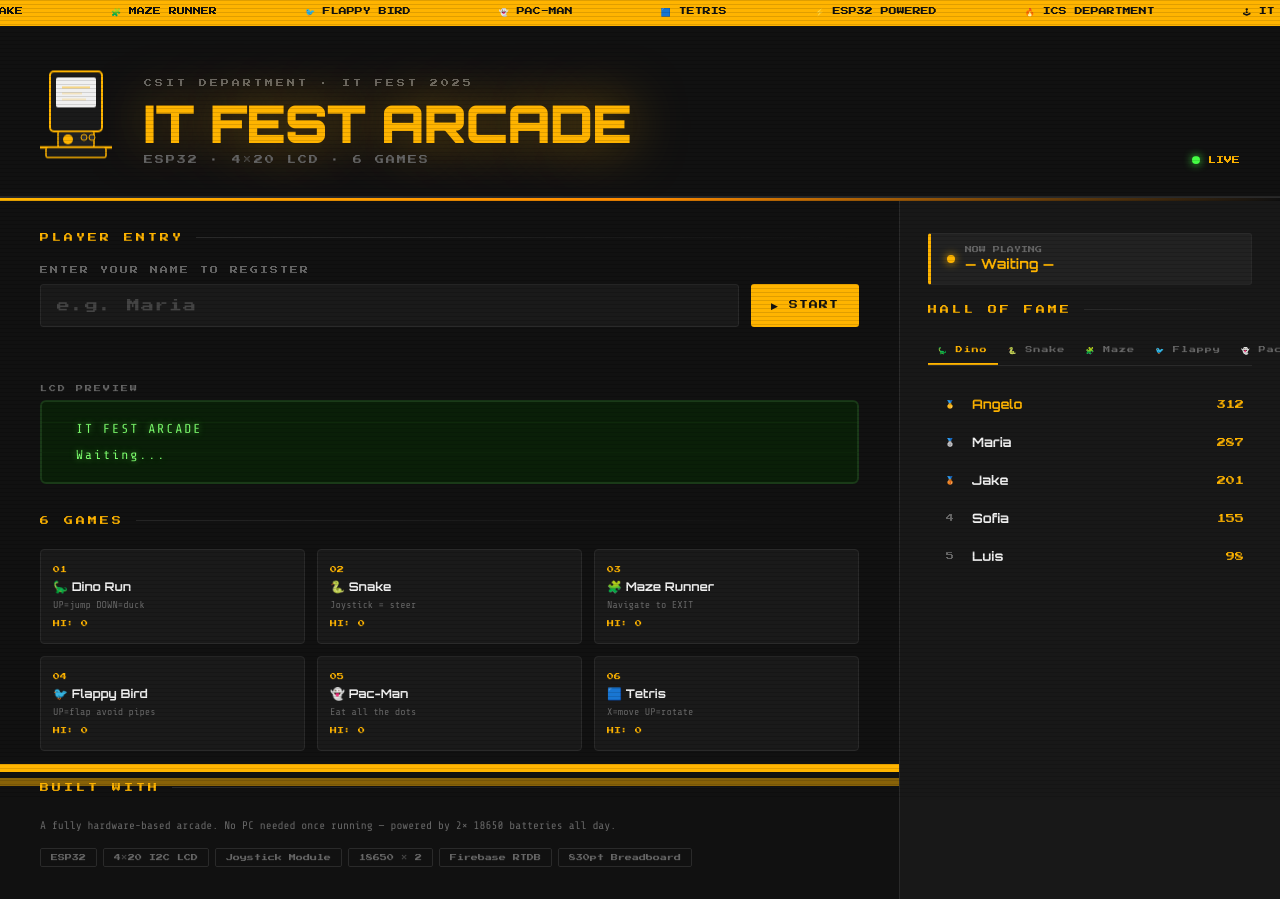
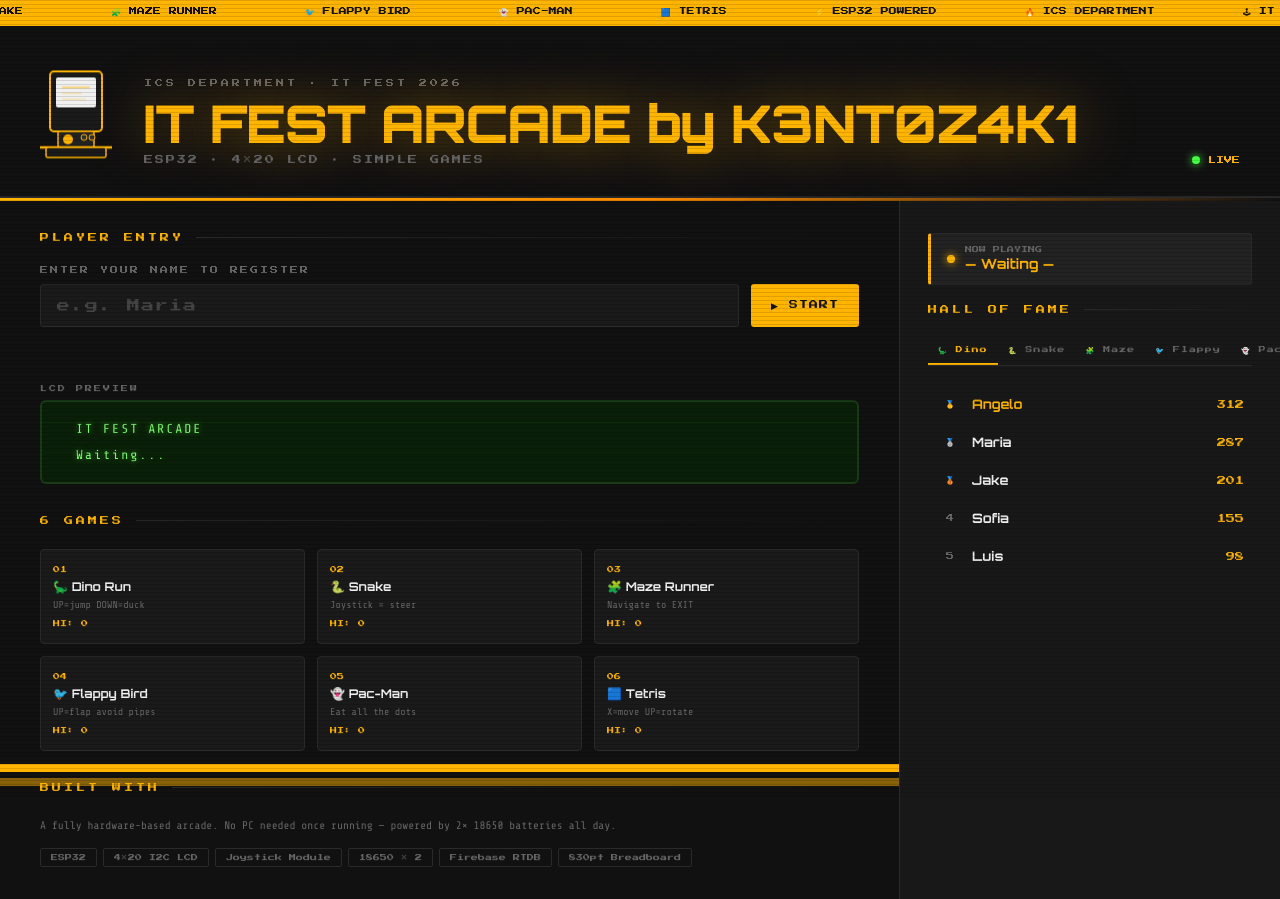
Before and after one commit to K3NT0Z4K1/ESP32_ITfest_Arcade, a plain HTML site: page index.html in a window 1280 px wide. Shown: the top 899 px of the page. Drawn offline with nearby package versions, Linux system fonts and the light colour scheme.

Commit message:
Renamed the header-eyebrow

```diff
--- a/index.html
+++ b/index.html
@@ -55,9 +55,9 @@
   </svg>
 
   <div class="header-text">
-    <p class="header-eyebrow">CSIT DEPARTMENT · IT FEST 2025</p>
-    <h1 class="header-title">IT FEST ARCADE</h1>
-    <p class="header-sub">ESP32 · 4×20 LCD · 6 GAMES</p>
+    <p class="header-eyebrow">ICS DEPARTMENT · IT FEST 2026</p>
+    <h1 class="header-title">IT FEST ARCADE by K3NT0Z4K1</h1>
+    <p class="header-sub">ESP32 · 4×20 LCD · SIMPLE GAMES</p>
   </div>
 
   <div class="header-status">
```
